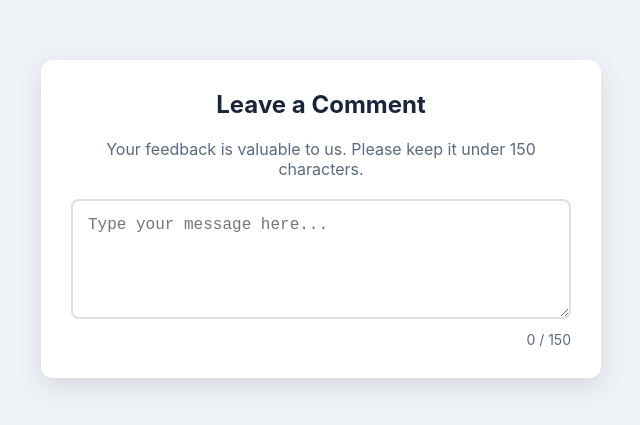
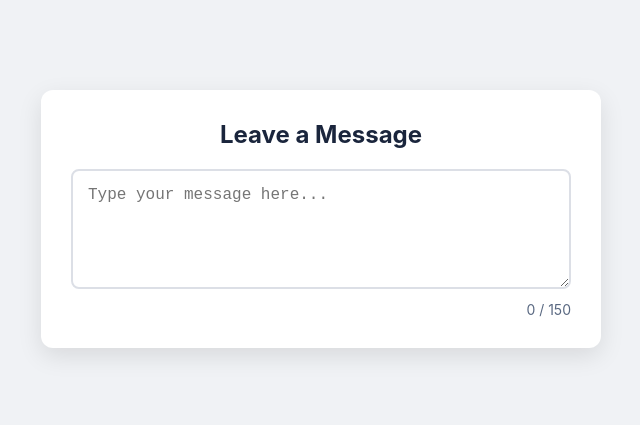
Before and after one commit to anubhavchaudhary1972/restrictedTextArea, a plain HTML site: page index.html in a window 1280 px wide. Shown: the part 201-626 px from the top of the page, without its empty margins (319-959 px from the left). Drawn offline with Linux system fonts and the light colour scheme.

Commit message:
restrictedTextArea

```diff
--- a/index.html
+++ b/index.html
@@ -3,30 +3,11 @@
 <head>
     <meta charset="UTF-8">
     <meta name="viewport" content="width=device-width, initial-scale=1.0">
-    <title>Character Counter Textarea</title>
-    <link rel="stylesheet" href="style.css">
+    <title>JS-Generated Character Counter</title>
+    <!-- The 'defer' attribute ensures the script runs after the document is parsed -->
+    <script src="script.js" defer></script>
 </head>
 <body>
-
-    <div class="char-counter-container">
-        <h2>Leave a Comment</h2>
-        <p>Your feedback is valuable to us. Please keep it under 150 characters.</p>
-
-        <!-- The textarea with a max length set directly in HTML -->
-        <textarea
-            id="my-textarea"
-            maxlength="150"
-            placeholder="Type your message here..."
-        ></textarea>
-
-        <!-- The counter display -->
-        <div id="counter-display">
-            <span id="current-count">0</span><span id="max-count"> / 150</span>
-        </div>
-    </div>
-
-    <!-- Link to the JavaScript file -->
-    <script src="script.js"></script>
-
+    <!-- The entire content will be generated and inserted here by script.js -->
 </body>
 </html>
--- a/script.js
+++ b/script.js
@@ -1,37 +1,127 @@
-// Wait for the DOM to be fully loaded before running the script
+// Wait until the basic HTML document structure is ready
 document.addEventListener('DOMContentLoaded', () => {
 
-    // Select the necessary elements from the DOM
-    const textarea = document.getElementById('my-textarea');
-    const currentCountEl = document.getElementById('current-count');
-    const counterDisplay = document.getElementById('counter-display');
+    // --- Part 1: Define and Inject all CSS styles ---
+    // We define our CSS as a multi-line string.
+    // This is much cleaner than setting dozens of individual style properties.
+    const cssStyles = `
+        body {
+            font-family: -apple-system, BlinkMacSystemFont, "Segoe UI", Roboto, Helvetica, Arial, sans-serif;
+            background-color: #f0f2f5;
+            display: flex;
+            justify-content: center;
+            align-items: center;
+            min-height: 100vh;
+            margin: 0;
+            padding: 20px;
+        }
+        .container {
+            background-color: #ffffff;
+            padding: 30px;
+            border-radius: 12px;
+            box-shadow: 0 8px 25px rgba(0, 0, 0, 0.1);
+            width: 100%;
+            max-width: 500px;
+        }
+        h2 {
+            margin-top: 0;
+            color: #1a253c;
+            text-align: center;
+        }
+        textarea {
+            width: 100%;
+            height: 120px;
+            padding: 15px;
+            font-size: 16px;
+            color: #333;
+            border: 2px solid #dcdfe6; /* Default border */
+            border-radius: 8px;
+            resize: vertical;
+            box-sizing: border-box;
+            transition: border-color 0.3s ease, box-shadow 0.3s ease;
+        }
+        textarea:focus {
+            outline: none;
+            border-color: #4a90e2;
+        }
+        .counter-display {
+            text-align: right;
+            margin-top: 8px;
+            font-size: 14px;
+            color: #5a6982;
+            transition: color 0.3s ease;
+        }
+        /* The class that will be toggled by JS to indicate the limit */
+        .limit-reached {
+            border-color: #e53e3e !important; /* Red border, !important to override focus */
+            box-shadow: 0 0 5px rgba(229, 62, 62, 0.5);
+        }
+        .limit-text {
+            color: #e53e3e;
+            font-weight: bold;
+        }
+    `;
 
-    // Get the maximum length from the textarea's 'maxlength' attribute
-    // Using parseInt to ensure it's a number
-    const maxLength = parseInt(textarea.getAttribute('maxlength'));
+    // Create a <style> element and append it to the <head>
+    const styleSheet = document.createElement("style");
+    styleSheet.textContent = cssStyles;
+    document.head.appendChild(styleSheet);
 
-    // Add an 'input' event listener to the textarea.
-    // This event fires every time the user types, pastes, or cuts text.
+
+    // --- Part 2: Create all HTML elements ---
+    const MAX_CHARS = 150;
+
+    // Create the main container
+    const container = document.createElement('div');
+    container.className = 'container';
+
+    // Create the heading
+    const heading = document.createElement('h2');
+    heading.textContent = 'Leave a Message';
+
+    // Create the textarea
+    const textarea = document.createElement('textarea');
+    textarea.id = 'dynamic-textarea';
+    textarea.placeholder = 'Type your message here...';
+    // The maxlength attribute is the native way to prevent further input
+    textarea.maxLength = MAX_CHARS;
+
+    // Create the counter display
+    const counterDisplay = document.createElement('div');
+    counterDisplay.className = 'counter-display';
+
+    const currentCountSpan = document.createElement('span');
+    currentCountSpan.id = 'current-count';
+    currentCountSpan.textContent = '0';
+
+    const separator = document.createTextNode(` / ${MAX_CHARS}`);
+
+    // --- Part 3: Assemble the elements and add to the page ---
+    counterDisplay.appendChild(currentCountSpan);
+    counterDisplay.appendChild(separator);
+
+    container.appendChild(heading);
+    container.appendChild(textarea);
+    container.appendChild(counterDisplay);
+
+    // Finally, append the fully assembled container to the document's body
+    document.body.appendChild(container);
+
+
+    // --- Part 4: Add the event listener for dynamic updates ---
     textarea.addEventListener('input', () => {
-        // Get the current number of characters in the textarea
         const currentLength = textarea.value.length;
 
-        // Update the text content of the counter span
-        currentCountEl.textContent = currentLength;
+        // Update the character count display
+        currentCountSpan.textContent = currentLength;
 
-        // Check if the current length has reached or exceeded the max length
-        if (currentLength >= maxLength) {
-            // Add a class to the textarea to turn its border red (via CSS)
+        // Check if the limit has been reached and toggle CSS classes
+        if (currentLength >= MAX_CHARS) {
             textarea.classList.add('limit-reached');
-
-            // Add a class to the counter text to make it red and bold
-            currentCountEl.classList.add('limit-text');
-
+            counterDisplay.classList.add('limit-text');
         } else {
-            // If below the limit, remove the classes to revert to normal styling
             textarea.classList.remove('limit-reached');
-            currentCountEl.classList.remove('limit-text');
+            counterDisplay.classList.remove('limit-text');
         }
     });
-
 });
--- a/style.css
+++ /dev/null
@@ -1,74 +0,0 @@
-/* General Body & Font Styling */
-body {
-    font-family: -apple-system, BlinkMacSystemFont, "Segoe UI", Roboto, Helvetica, Arial, sans-serif;
-    background-color: #eef1f5;
-    display: flex;
-    justify-content: center;
-    align-items: center;
-    min-height: 100vh;
-    margin: 0;
-    padding: 20px;
-}
-
-/* The main container for the component */
-.char-counter-container {
-    background-color: #ffffff;
-    padding: 30px;
-    border-radius: 12px;
-    box-shadow: 0 8px 25px rgba(0, 0, 0, 0.1);
-    width: 100%;
-    max-width: 500px;
-}
-
-.char-counter-container h2 {
-    margin-top: 0;
-    color: #1a253c;
-    text-align: center;
-}
-
-.char-counter-container p {
-    color: #5a6982;
-    text-align: center;
-    margin-bottom: 20px;
-}
-
-/* Styling for the textarea */
-#my-textarea {
-    width: 100%;
-    height: 120px;
-    padding: 15px;
-    font-size: 16px;
-    color: #333;
-    border: 2px solid #dcdfe6;
-    border-radius: 8px;
-    resize: vertical; /* Allows user to resize height only */
-    box-sizing: border-box; /* Ensures padding doesn't affect width */
-    transition: border-color 0.3s ease, box-shadow 0.3s ease;
-}
-
-#my-textarea:focus {
-    outline: none;
-    border-color: #4a90e2; /* Blue border on focus */
-    box-shadow: 0 0 5px rgba(74, 144, 226, 0.5);
-}
-
-/* --- The Magic Class for the Limit --- */
-/* This class is added by JavaScript when the limit is reached */
-#my-textarea.limit-reached {
-    border-color: #e53e3e; /* Red border */
-    box-shadow: 0 0 5px rgba(229, 62, 62, 0.5); /* Red glow */
-}
-
-/* Styling for the counter display */
-#counter-display {
-    text-align: right;
-    margin-top: 8px;
-    font-size: 14px;
-    color: #5a6982;
-}
-
-/* This class is added by JS to make the counter text red */
-#counter-display .limit-text {
-    color: #e53e3e;
-    font-weight: bold;
-}
```
